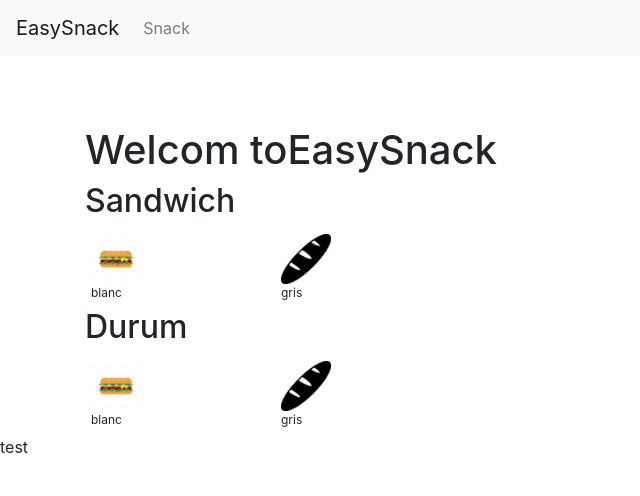
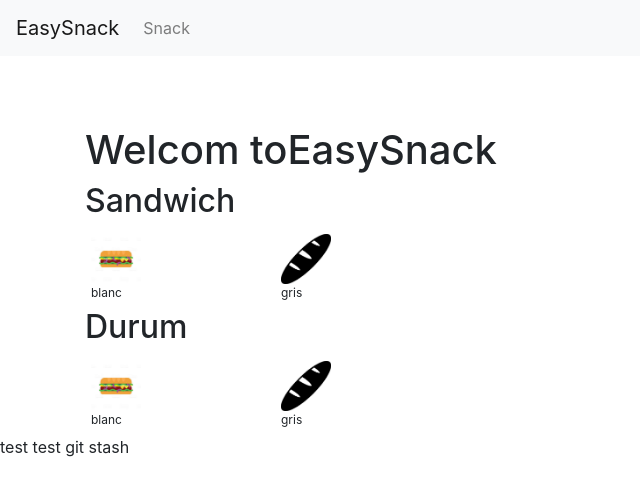
Before and after one commit to abodojana/easySnack, an Angular app: page / in a window 1280 px wide. Shown: the top 496 px of the page, without its empty margins (0-640 px from the left). Built offline with nearby package versions, Linux system fonts and the light colour scheme.

Commit message:
one commit

```diff
--- a/src/app/app.component.html
+++ b/src/app/app.component.html
@@ -4,3 +4,4 @@
   <es-menu-bouffes></es-menu-bouffes>
 </div>
 test
+test git stash
```
